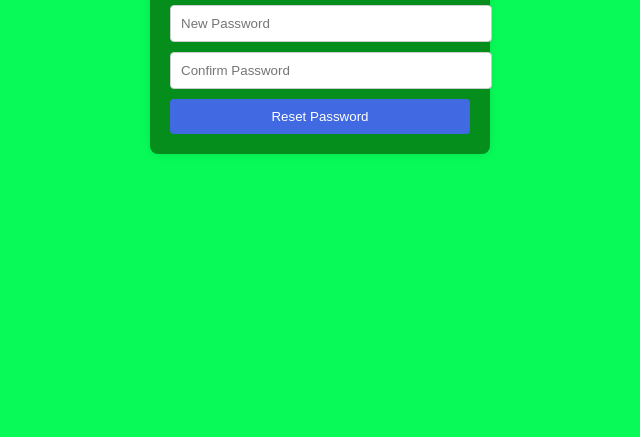
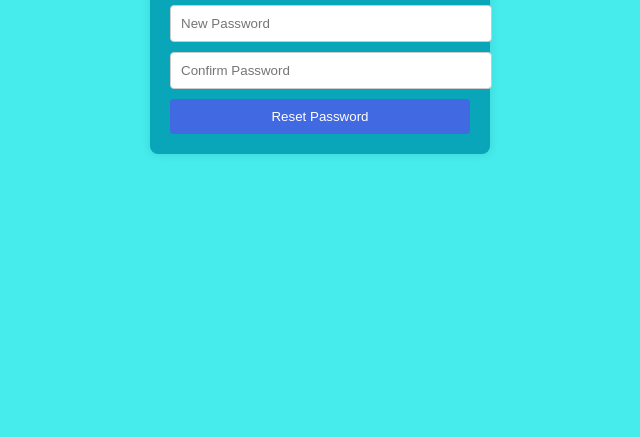
Before and after one commit to nytofdawn/websitama, a plain HTML site: page reset-password.html in a window 1280 px wide. Shown: the part 363-800 px from the top of the page, without its empty margins (320-960 px from the left). Drawn offline with Linux system fonts and the light colour scheme.

Commit message:
website reset done

```diff
--- a/reset-password.html
+++ b/reset-password.html
@@ -7,7 +7,7 @@
     <style>
         body {
             font-family: Arial, sans-serif;
-            background-color: #08fa58;
+            background-color: #46ebeb;
             display: flex;
             justify-content: center;
             align-items: center;
@@ -15,7 +15,7 @@
             margin: 0;
         }
         .container {
-            background-color: rgba(5, 131, 22, 0.9);
+            background-color: rgba(3, 158, 179, 0.9);
             padding: 20px;
             border-radius: 8px;
             box-shadow: 0 0 10px rgba(0, 0, 0, 0.1);
```
